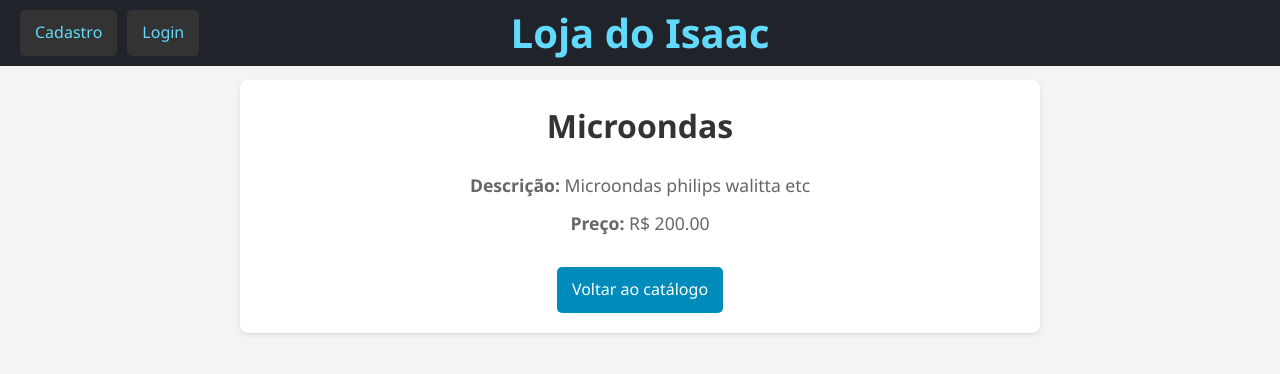
After one commit to IsaacYusuke/Banco-de-dados-loja, a Django app: page /items/1/ in a window 1280 px wide. The commit adds this page. Shown: the top 374 px of the page. Run offline with Django 5.2, Linux system fonts and the light colour scheme; data comes from the database, SQL or seed files in the repository; both versions use the stored data as it was after the commit.

Commit message:
Página de detalhes de cada item

```diff
--- /dev/null
+++ b/myproject/myapp/static/myapp/css/item_detail.css
@@ -0,0 +1,39 @@
+/* Estilos específicos para a página de detalhes do item */
+
+.item-detail-container {
+    margin: 20px auto;
+    padding: 20px;
+    max-width: 800px;
+    background-color: #ffffff;
+    border-radius: 8px;
+    box-shadow: 0 2px 4px rgba(0, 0, 0, 0.1);
+    text-align: center;
+}
+
+.item-detail-container h2 {
+    margin-bottom: 20px;
+    color: #333;
+    font-size: 2em;
+}
+
+.item-detail-container p {
+    color: #666;
+    font-size: 1.1em;
+    line-height: 1.6;
+    margin-bottom: 10px;
+}
+
+.item-detail-container a {
+    display: inline-block;
+    margin-top: 20px;
+    padding: 10px 15px;
+    background-color: #008cba;
+    color: white;
+    border-radius: 5px;
+    text-decoration: none;
+    transition: background-color 0.3s ease-in-out;
+}
+
+.item-detail-container a:hover {
+    background-color: #005f73;
+}
--- /dev/null
+++ b/myproject/myapp/templates/myapp/item_detail.html
@@ -0,0 +1,19 @@
+{% extends 'myapp/base.html' %}
+
+{% load static %}  <!-- Carrega a tag static para uso neste arquivo -->
+
+{% block title %}Detalhes do Item - {{ item.nome }}{% endblock %}
+
+{% block stylesheet %}
+{{ block.super }}
+<link rel="stylesheet" href="{% static 'myapp/css/item_detail.css' %}">
+{% endblock %}
+
+{% block content %}
+<div class="item-detail-container">
+    <h2>{{ item.nome }}</h2>
+    <p><strong>Descrição:</strong> {{ item.descricao }}</p>
+    <p><strong>Preço:</strong> R$ {{ item.preco }}</p>
+    <a href="{% url 'items' %}">Voltar ao catálogo</a>
+</div>
+{% endblock %}
--- a/myproject/myapp/templates/myapp/items.html
+++ b/myproject/myapp/templates/myapp/items.html
@@ -1,4 +1,4 @@
-<!-- myapp/templates/myapp/home.html -->
+<!-- myapp/templates/myapp/items.html -->
 {% extends 'myapp/base.html' %}
 {% load static %}  <!-- Carrega a tag static para uso neste arquivo -->
 
@@ -7,7 +7,7 @@
 {% block stylesheet %}
 {{ block.super }}
 <!-- CSS específico para home.html -->
-<link rel="stylesheet" href="{% static 'myapp/css/home.css' %}">
+<link rel="stylesheet" href="{% static 'myapp/css/items.css' %}">
 {% endblock %}
 
 {% block content %}
@@ -20,7 +20,7 @@
     </tr>
     {% for item in items %}
     <tr>
-        <td>{{ item.nome }}</td>
+        <td><a href="{% url 'item_detail' pk=item.pk %}">{{ item.nome }}</a></td>
         <td>{{ item.descricao }}</td>
         <td>R$ {{ item.preco }}</td>
     </tr>
--- a/myproject/myapp/urls.py
+++ b/myproject/myapp/urls.py
@@ -1,6 +1,6 @@
 from django.urls import path, include
 from rest_framework.routers import DefaultRouter
-from .views import ItemViewSet
+from .views import ItemViewSet, item_detail
 from . import views
 from django.contrib.auth.views import LogoutView
 
@@ -16,4 +16,5 @@ urlpatterns = [
     path('login/', views.user_login, name='login'),
     path('logout/', LogoutView.as_view(next_page='home'), name='logout'),
     path('', views.home, name='home'),
+    path('items/<int:pk>/', item_detail, name='item_detail'),
 ]
--- a/myproject/myapp/views.py
+++ b/myproject/myapp/views.py
@@ -1,4 +1,4 @@
-from django.shortcuts import render, redirect
+from django.shortcuts import render, redirect, get_object_or_404
 from django.contrib.auth.forms import UserCreationForm, AuthenticationForm
 from django.contrib.auth import login, authenticate
 from rest_framework import viewsets
@@ -38,6 +38,9 @@ def user_login(request):
         form = AuthenticationForm()
     return render(request, 'myapp/login.html', {'form': form})
 
+def item_detail(request, pk):
+    item = get_object_or_404(Item, pk=pk)
+    return render(request, 'myapp/item_detail.html', {'item': item})
 
 #Pagina do REST API
 class ItemViewSet(viewsets.ModelViewSet):
```
Also changed, not shown: myproject/myapp/static/myapp/css/items.css (added, +105 -0 lines), myproject/db.sqlite3.
